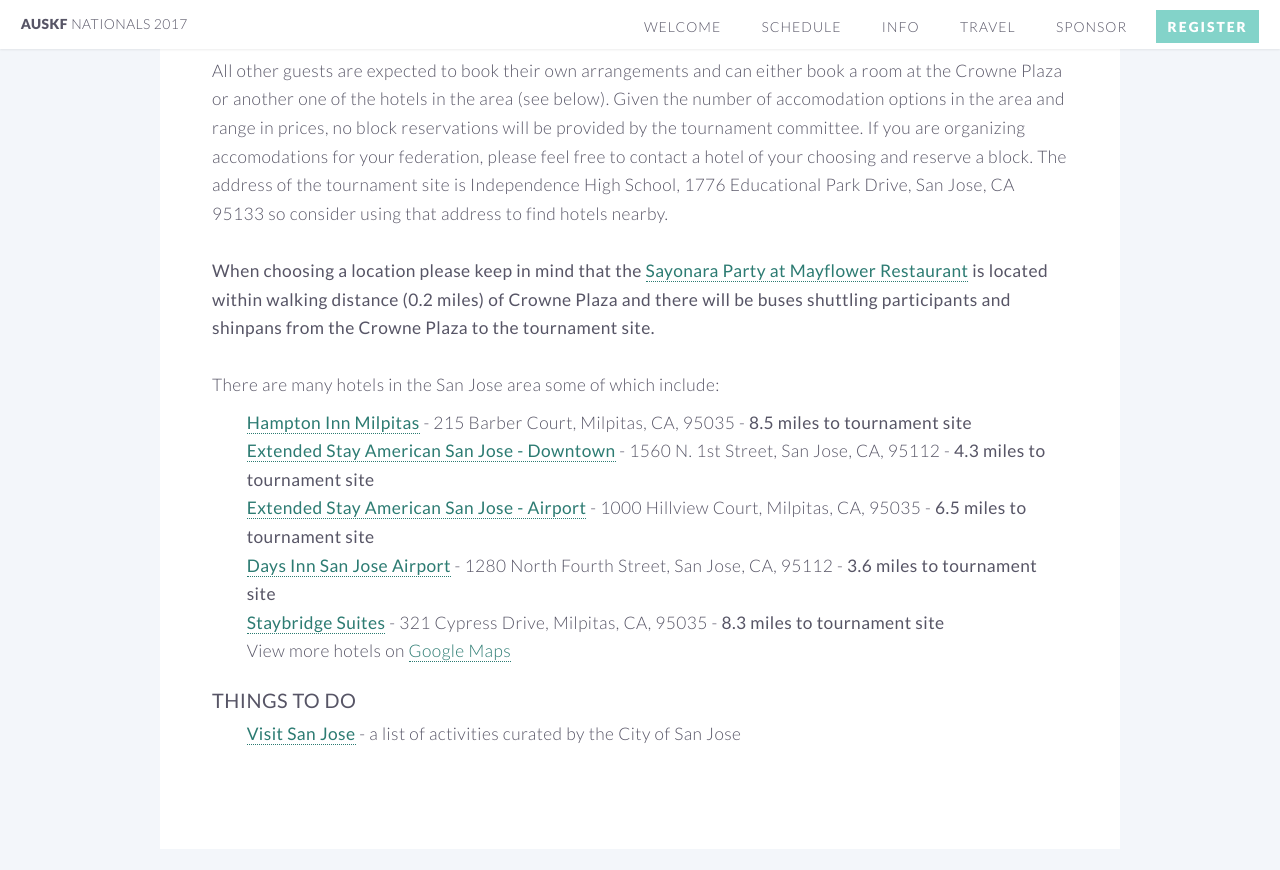
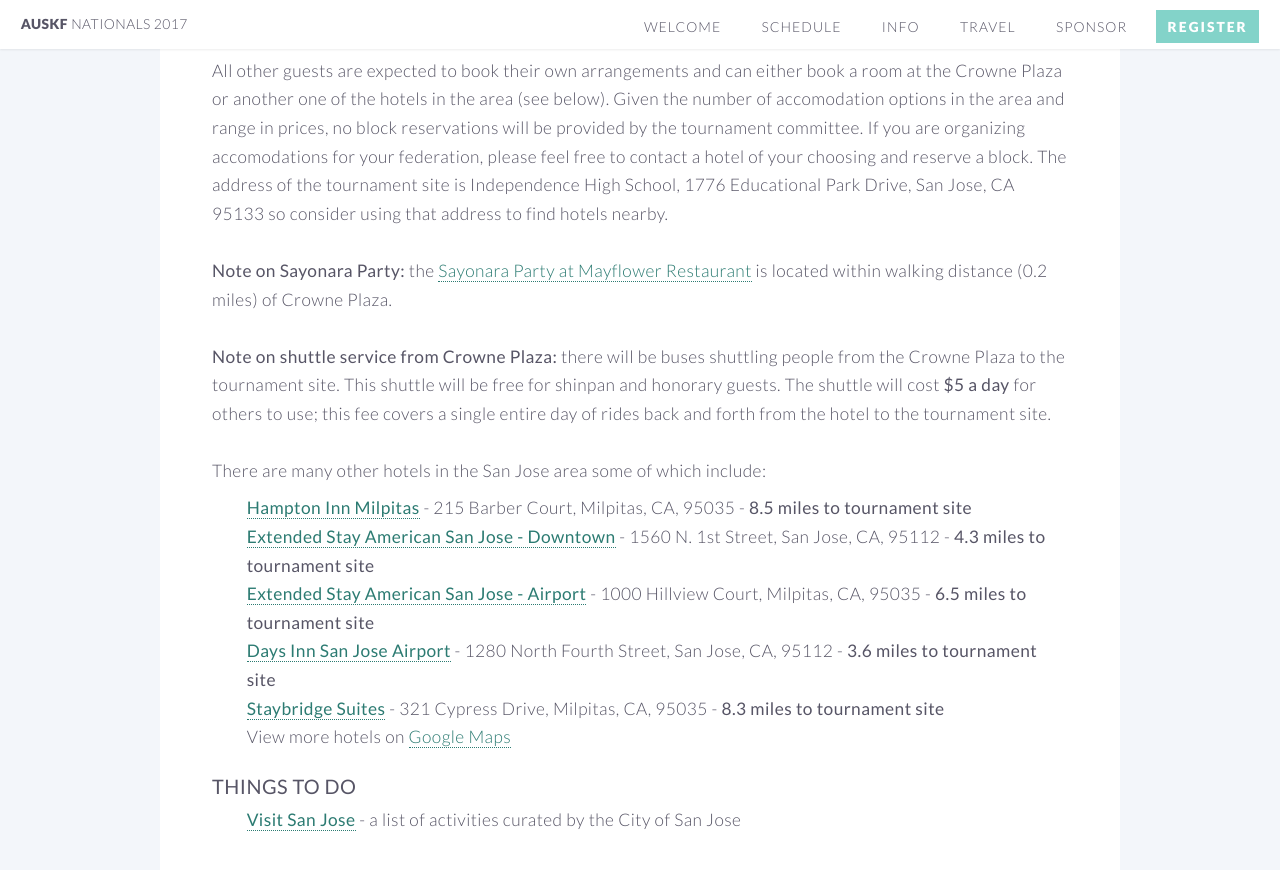
Before and after one commit to auskf-web/auskf-nationals.github.io, a Jekyll site: the page built from travel.html, in a window 1280 px wide and 900 px high, scrolled down 641 px. Shown: the top 870 px of the window. Built offline with Jekyll 4.4.1, drawn with Linux system fonts in a browser that asks for light colours.

Commit message:
Update travel page with shuttle fee

```diff
--- a/travel.html
+++ b/travel.html
@@ -33,9 +33,11 @@ layout: default
 				If you are organizing accomodations for your federation, please feel free to contact a hotel of your choosing and reserve a block.
 				The address of the tournament site is Independence High School, 1776 Educational Park Drive, San Jose, CA 95133 so consider using that address to find hotels nearby.<br><br>
 
-				<b>When choosing a location please keep in mind that the <a href="/info.html#sayonara">Sayonara Party at Mayflower Restaurant</a> is located within walking distance (0.2 miles) of Crowne Plaza and there will be buses shuttling participants and shinpans from the Crowne Plaza to the tournament site.</b><br><br>
+				<b>Note on Sayonara Party:</b> the <a href="/info.html#sayonara">Sayonara Party at Mayflower Restaurant</a> is located within walking distance (0.2 miles) of Crowne Plaza.<br><br>
 
-				There are many hotels in the San Jose area some of which include:<br>
+				<b>Note on shuttle service from Crowne Plaza:</b> there will be buses shuttling people from the Crowne Plaza to the tournament site. This shuttle will be free for shinpan and honorary guests. The shuttle will cost <strong>$5 a day</strong> for others to use; this fee covers a single entire day of rides back and forth from the hotel to the tournament site.<br><br>
+
+				There are many other hotels in the San Jose area some of which include:<br>
 				<ul style="padding-left:2em; padding-top:0.5em; margin-bottom: 20px;">
 					<li><b><a href="http://hamptoninn3.hilton.com/en/hotels/california/hampton-inn-milpitas-SFOMPHX/index.html">Hampton Inn Milpitas</a></b> - 215 Barber Court, Milpitas, CA, 95035 - <b>8.5 miles to tournament site</b></li>
 					<li><b><a href="http://extendedstayamerica.com">Extended Stay American San Jose - Downtown</a></b> - 1560 N. 1st Street, San Jose, CA, 95112 - <b>4.3 miles to tournament site</b></li>
```
